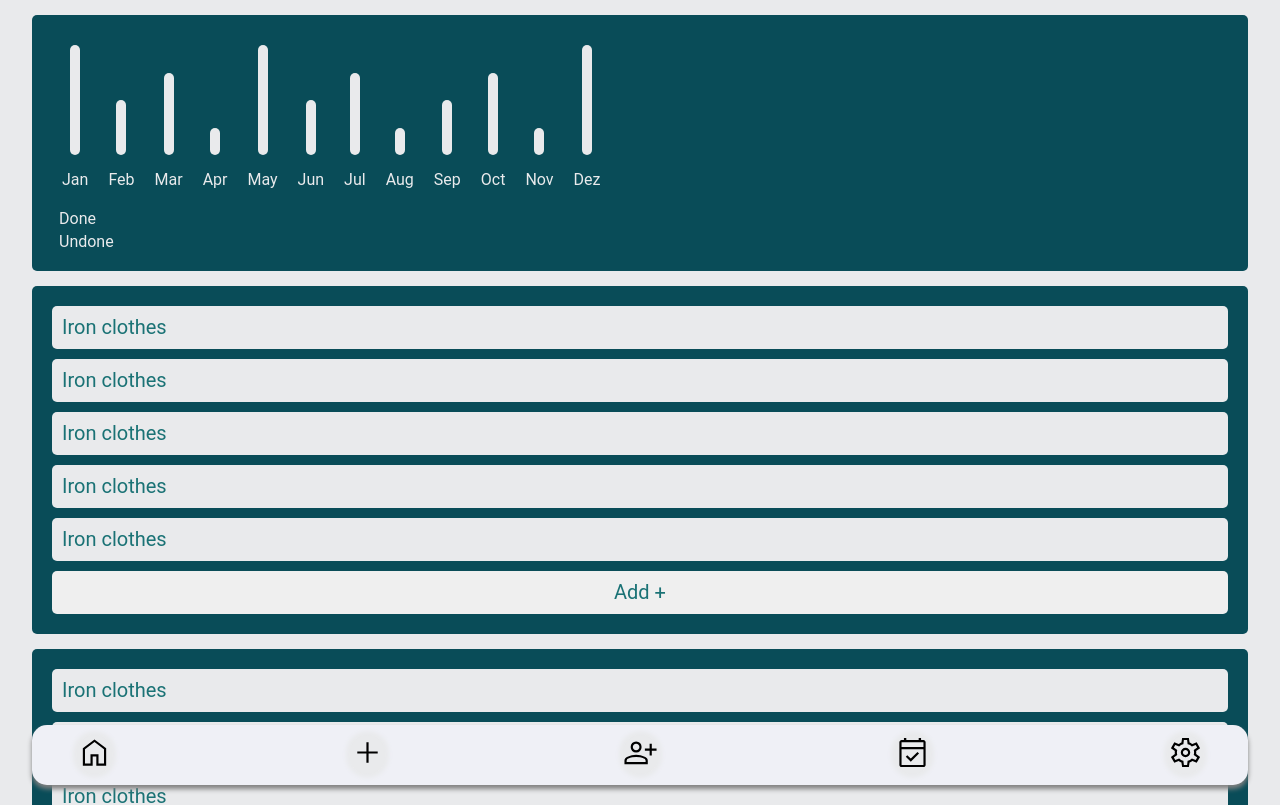
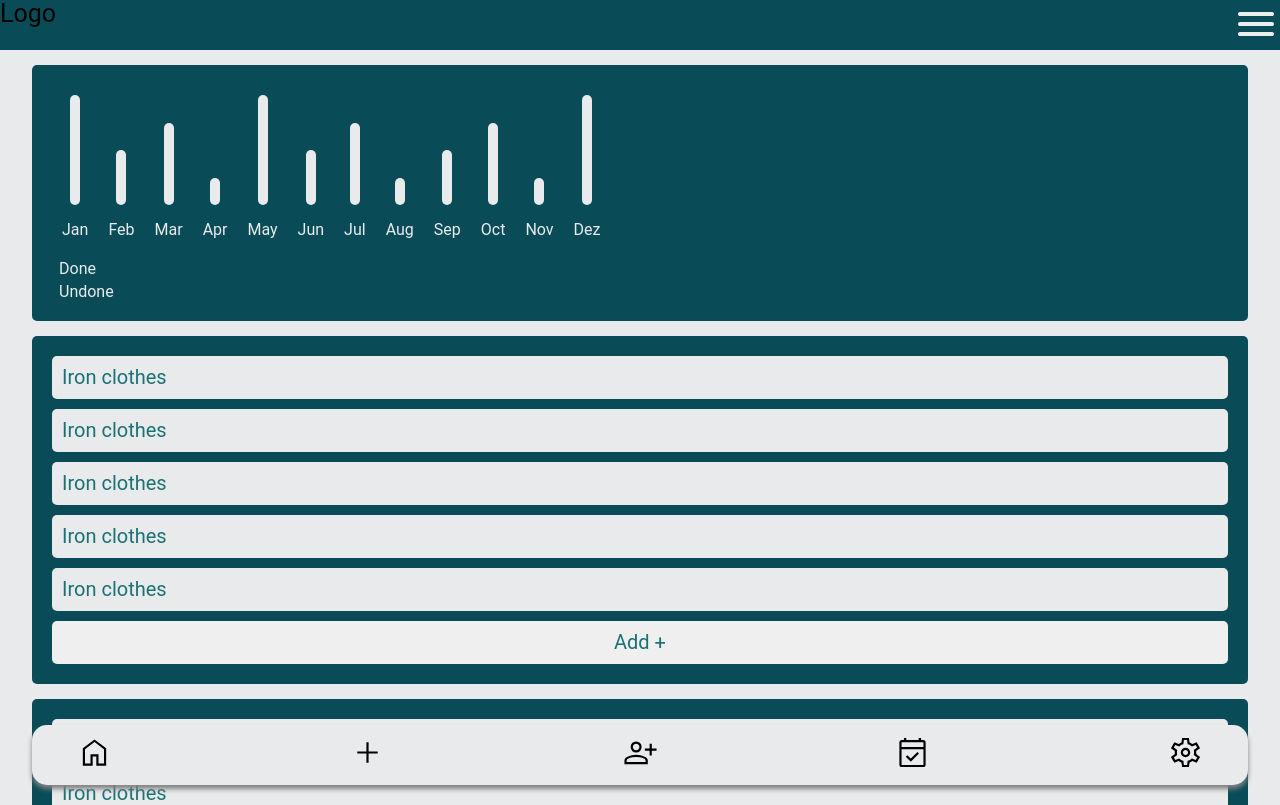
Before and after one commit to Ja-ku-ba/Dm-Daily_motivation, a React (Create React App) app in the folder frontend/: page / in a window 1280 px wide. Shown: the top 805 px of the page. Built offline with nearby package versions, Linux system fonts and the light colour scheme.

Commit message:
navbar + navigation combined

```diff
--- a/frontend/src/App.js
+++ b/frontend/src/App.js
@@ -10,7 +10,7 @@ function App() {
 
     return (
       <div className="App">
-        {/* <NavBar/> */}
+        <NavBar/>
         <Tracker/>
         <ToDoList/>
         <ToDoList/>
--- a/frontend/src/styles/config.scss
+++ b/frontend/src/styles/config.scss
@@ -1,7 +1,7 @@
 $helpColor: #8E909F;
 $backgroundColor: #E9EAEC;
 $cardColor: #094c58;
-$navColors: #eff0f6;
+$navColors: #094c58;
 $elementsColor: #1A7275;
 $infColor: #FAD02C;
 $nextColor: #9AB8CE;
--- a/frontend/src/styles/navbar.scss
+++ b/frontend/src/styles/navbar.scss
@@ -4,9 +4,8 @@
     height: 50px;
     margin-bottom: 40px;
     background-color: $navColors;
-    position: sticky;
-    top: 0;
-    right: 0;
+    position: relative;
+    top: 25px;
 
     &__elements {
         display: flex;
@@ -14,6 +13,7 @@
         font-size: 25px;
         padding: 0;
         margin: 0;
+
 
         &--hamburger {
             width: 48px;
@@ -75,7 +75,7 @@
                 padding: 10px;
                 color: $backgroundColor;
                 font-size: 25px;
-                border-top: 1px solid $backgroundColor;
+                border-bottom: 1px solid $backgroundColor;
                 width: 100%;
             }
 
--- a/frontend/src/styles/navigation.scss
+++ b/frontend/src/styles/navigation.scss
@@ -9,7 +9,7 @@
     margin: auto;
     height: 60px;
     border-radius: 15px;
-    background-color: $navColors;
+    background-color: $backgroundColor;
     box-shadow: 0 4px 5px 0 gray;
     display: flex;
     align-items: center;
```
Also changed, not shown: 1 other file (tests, documents, lock files or other folders).
